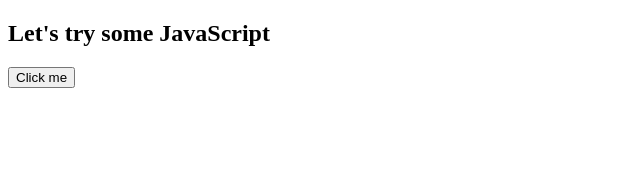
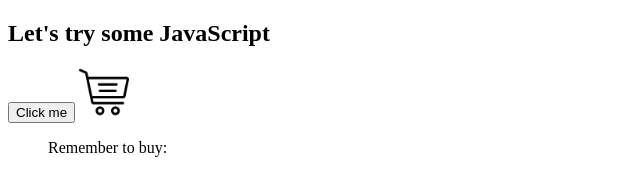
Before and after one commit to skymiri/Week12, a plain HTML site: page index.html in a window 1280 px wide. Shown: the whole page, without its empty margins (0-640 px from the left). Drawn offline with Linux system fonts and the light colour scheme.

Commit message:
add images with path

```diff
--- a/index.html
+++ b/index.html
@@ -11,6 +11,8 @@
   <body>
    <h2>Let's try some JavaScript</h2>
     <button>Click me</button>
+    <img id="shoppingCart">
+        <ul class="shopping">Remember to buy:</ul>
 </body>
 
   </body>
--- a/script/script.js
+++ b/script/script.js
@@ -5,11 +5,11 @@ function alertUser() {
   //buttonRef.removeEventListener("click", alertUser);
 }
 
-// buttonRef.addEventListener("click", alertUser, {
-//   capture: true,
-//   once: true,
-//   passive: true,
-// });
+buttonRef.addEventListener("click", alertUser, {
+  capture: true,
+  once: true,
+  passive: true,
+});
 
 function changeBgdColor() {
   // 1. change background color to pink
@@ -29,3 +29,16 @@ function changeBtnName() {
 }
 
 buttonRef.addEventListener("click", changeBtnName);
+
+function updateImage() {
+  const image = document.querySelector("#shoppingCart");
+  image.setAttribute(
+    "src",
+    "images/shoppingCart.png"
+    // "https://cdn-icons-png.flaticon.com/512/263/263142.png"
+  );
+  image.setAttribute("alt", "shopping Cart");
+  image.setAttribute("height", 50);
+  image.setAttribute("width", 50);
+}
+updateImage();
```
Also changed, not shown: images/shoppingCart.png (added), 1 other file.
